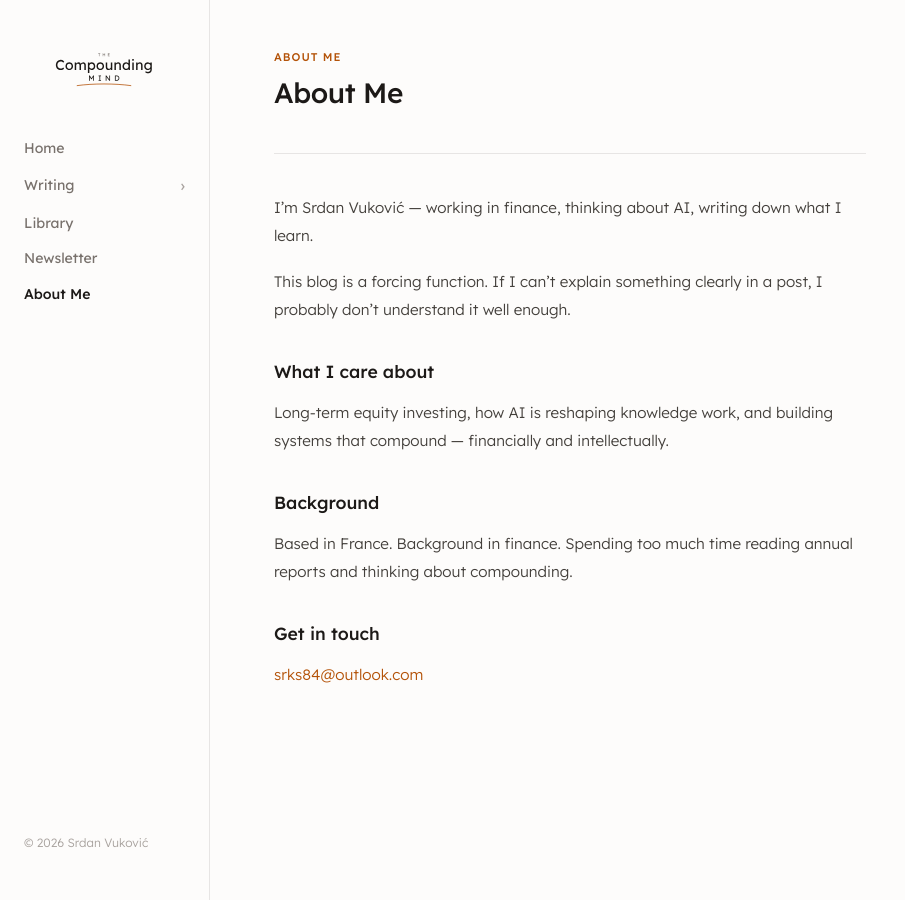
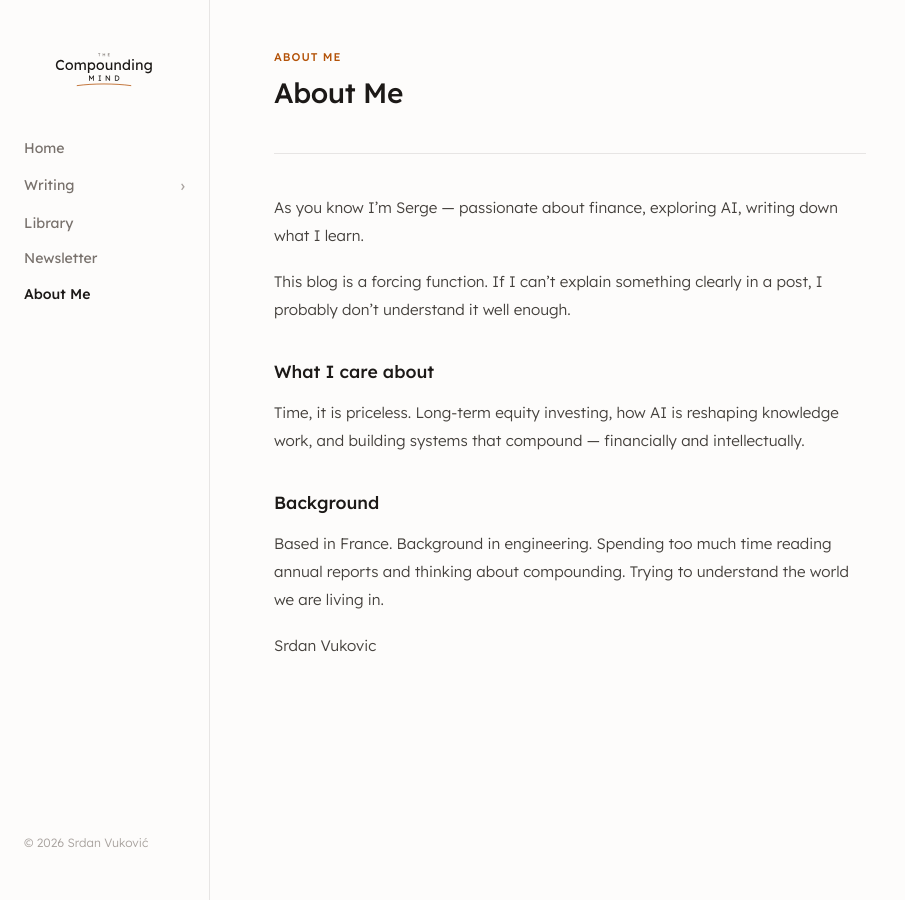
Before and after one commit to sergeonai/sergeonai.github.io, a Jekyll site: the page built from about.md, in a window 1280 px wide. Shown: the whole page, without its empty margins (0-905 px from the left). Built offline with Jekyll 4.4.1, drawn with Linux system fonts in a browser that asks for light colours.

Commit message:
Update About Me page

```diff
--- a/about.md
+++ b/about.md
@@ -5,18 +5,16 @@ label: About Me
 permalink: /about/
 ---
 
-I'm Srdan Vuković — working in finance, thinking about AI, writing down what I learn.
+As you know I'm Serge — passionate about finance, exploring AI, writing down what I learn.
 
 This blog is a forcing function. If I can't explain something clearly in a post, I probably don't understand it well enough.
 
 ## What I care about
 
-Long-term equity investing, how AI is reshaping knowledge work, and building systems that compound — financially and intellectually.
+Time, it is priceless. Long-term equity investing, how AI is reshaping knowledge work, and building systems that compound — financially and intellectually.
 
 ## Background
 
-Based in France. Background in finance. Spending too much time reading annual reports and thinking about compounding.
+Based in France. Background in engineering. Spending too much time reading annual reports and thinking about compounding. Trying to understand the world we are living in.
 
-## Get in touch
-
-[srks84@outlook.com](mailto:srks84@outlook.com)
+Srdan Vukovic
```
